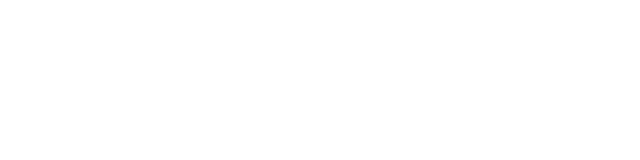
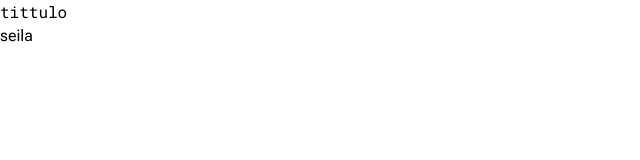
Before and after one commit to Portal-Manutencao-Mecanica/Portal_Mecanica-APP, a Next.js app in the folder portalmanutencao/: page / in a window 1280 px wide. Shown: the top 160 px of the page, without its empty margins (0-640 px from the left). Built offline with nearby package versions, Linux system fonts and the light colour scheme.

Commit message:
feat(root): configuring fonts

```diff
--- a/portalmanutencao/src/app/globals.css
+++ b/portalmanutencao/src/app/globals.css
@@ -1 +1,14 @@
 @import "tailwindcss";
+
+@theme {
+  --font-sans: var(--font-roboto-flex), sans-serif;
+  --font-mono: var(--font-roboto-mono), monospace;
+}
+
+body {
+  font-family: var(--font-sans);
+}
+
+h1, h2, h3, h4, h5, h6 {
+  font-family: var(--font-mono);
+}
--- a/portalmanutencao/src/app/layout.tsx
+++ b/portalmanutencao/src/app/layout.tsx
@@ -1,6 +1,18 @@
 import type { Metadata } from "next";
+import { Roboto_Flex, Roboto_Mono} from 'next/font/google';
+import "./globals.css";
 
-import "./globals.css";
+const robotoFlex = Roboto_Flex({
+  subsets: ['latin'],
+  display: 'swap',
+  variable: '--font-roboto-flex',
+});
+
+const robotoMono = Roboto_Mono({
+  subsets: ['latin'],
+  display: 'swap',
+  variable: '--font-roboto-mono',
+});
 
 
 export const metadata: Metadata = {
@@ -16,6 +28,7 @@ export default function RootLayout({
   return (
     <html
       lang="pt-BR"
+      className={`${robotoFlex.variable} ${robotoMono.variable}`}
 
     >
       <body className="min-h-full flex flex-col">{children}</body>
--- a/portalmanutencao/src/app/page.tsx
+++ b/portalmanutencao/src/app/page.tsx
@@ -1,4 +1,9 @@
 
 export default function Home() {
-
+  return (
+    <div>
+      <h1>tittulo</h1>
+      <p className="font-sans">seila</p>
+    </div>
+  );
 }
--- a/portalmanutencao/tsconfig.json
+++ b/portalmanutencao/tsconfig.json
@@ -29,6 +29,6 @@
     ".next/types/**/*.ts",
     ".next/dev/types/**/*.ts",
     "**/*.mts"
-  ],
+, "src/components/atoms/.gitkeep"  ],
   "exclude": ["node_modules"]
 }
```
